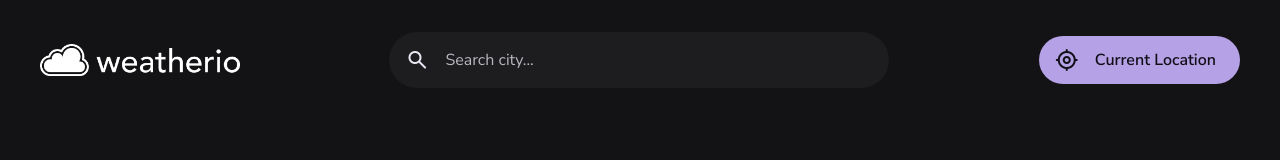
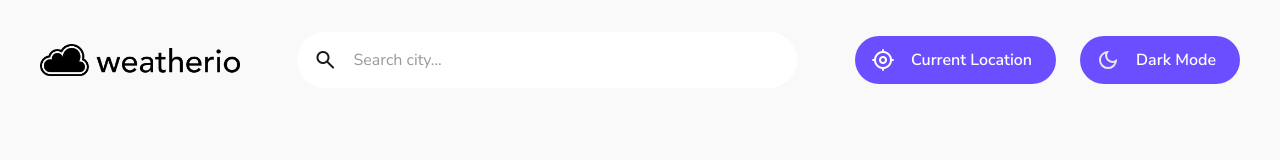
Before and after one commit to AbhisekDas01/Java-Scripts-Projects, a plain HTML site: page Weather App/index.html in a window 1280 px wide. Drawn offline with Linux system fonts and the light colour scheme.

Commit message:
added lightmode switch

```diff
--- /dev/null
+++ b/Weather App/assets/css/darkmode.css
@@ -0,0 +1,63 @@
+.lightMode {
+        /* Light Mode Colors */
+        --primary: #6B4EFF;
+        --on-primary: #FFFFFF;
+        --background: #F9F9F9;
+        --on-background: #1A1A1A;
+        --surface: #FFFFFF;
+        --on-surface: #333333;
+        --on-surface-variant: #666666;
+        --on-surface-variant-2: #999999;
+        --outline: #CCCCCC;
+        --bg-aqi-1: #DFFFD6;
+        --on-bg-aqi-1: #1F331F;
+        --bg-aqi-2: #FFF7D6;
+        --on-bg-aqi-2: #33311F;
+        --bg-aqi-3: #FFE5D6;
+        --on-bg-aqi-3: #332B1F;
+        --bg-aqi-4: #FFD6D6;
+        --on-bg-aqi-4: #331F1F;
+        --bg-aqi-5: #FFD6EB;
+        --on-bg-aqi-5: #331F29;
+        --white: hsl(0, 0%, 100%);
+        --white-alpha-4: hsla(0, 0%, 100%, 0.04);
+        --white-alpha-8: hsla(0, 0%, 100%, 0.08);
+        --black-alpha-10: hsla(0, 0%, 0%, 0.1);
+
+/* Light Mode Gradient Colors */
+        --gradient-1: linear-gradient(180deg, hsla(0, 0%, 100%, 0) 0%, hsla(0, 0%, 100%, 0.8) 65%, hsl(0, 0%, 100%) 100%);
+        --gradient-2: linear-gradient(180deg, hsla(0, 0%, 95%, 0) 0%, hsla(0, 0%, 95%, 0.8) 65%, hsl(0, 0%, 95%) 100%);
+
+
+        .logo img{
+                filter: invert(1);
+        }
+
+        .light-mode{
+                display: none;
+        }
+
+        .darkmode-btn{
+                display: flex;
+        }
+}
+
+
+
+.heading {
+        color: var(--on-surface);
+}
+
+.btn-primary{
+        cursor: pointer;
+}
+
+
+.darkmode-btn {
+        display: none;
+}
+
+.animation{
+
+        animation: Frames .3s ease;
+}
--- a/Weather App/assets/js/api.js
+++ b/Weather App/assets/js/api.js
@@ -2,7 +2,7 @@
 'use strict';
 
 //api key
-const api_key = '<api-key>';
+const api_key = '7c2a5a7eecbfe599be281587425f9cf9';
 
 
 /**
@@ -13,9 +13,13 @@ const api_key = '<api-key>';
 
 export const fetchData = async function(URL , callback){
 
-    const response = await fetch(`${URL}&appid=${api_key}`)
-    const data = await response.json();
-    callback(data);
+    // const response = await fetch(`${URL}&appid=${api_key}`)
+    // const data = await response.json();
+    // callback(data);
+
+    fetch(`${URL}&appid=${api_key}`)
+    .then(res => res.json())
+    .then(data => callback(data));
 
 }
 
--- /dev/null
+++ b/Weather App/assets/js/darkmode.js
@@ -0,0 +1,22 @@
+//get the system color profile
+
+const darkMode = window.matchMedia('(prefers-color-scheme: dark)').matches;
+
+if(darkMode){
+    document.body.classList.remove('lightMode');
+    console.log(darkMode);
+}
+else{
+    document.body.classList.add('lightMode');
+}
+
+
+const lightmodeBtn = document.querySelector('.light-mode');
+const darkModeBtn = document.querySelector(".darkmode-btn");
+
+
+const modeSwitch = document.querySelector(".darkmode-container");
+
+modeSwitch.addEventListener("click" , function(){
+    document.body.classList.toggle('lightMode');
+})
--- a/Weather App/assets/js/route.js
+++ b/Weather App/assets/js/route.js
@@ -3,7 +3,7 @@
 //importing this 2 functions form app.js
 import {updateWeather , error404} from "./app.js";
 
-const defaultLocation = "#/weather?lat=23.7644025&lon=90.389015";
+const defaultLocation = "#/weather?lat=28.6138954&lon=77.2090057";
 //defautLocation london
 
 //fetch current location of the system
--- a/Weather App/index.html
+++ b/Weather App/index.html
@@ -17,17 +17,20 @@
     <link href="https://fonts.googleapis.com/css2?family=Nunito+Sans:wght@400;600&display=swap" rel="stylesheet" />
 
     <link rel="stylesheet" href="assets/css/style.css" />
+    <link rel="stylesheet" href="assets/css/darkmode.css">
 
     <!-- link script -->
     <script src="assets/js/app.js" type="module"></script>
     <script src="assets/js/route.js" type="module"></script>
+    <script src="assets/js/darkmode.js"  type="module"></script>
+
 </head>
 
 <body>
     <!-- header  -->
     <header class="header">
         <div class="container">
-            <a href="#" class="logo">
+            <a href="#/weather?lat=28.6138954&lon=77.2090057" class="logo">
                 <img src="./assets/images/logo.png" width="364" height="58" alt="logo" />
             </a>
 
@@ -46,6 +49,8 @@
             </div>
 
             <div class="header-actions">
+
+
             <button class="icon-btn has-state" aria-label="open search" data-search-toggler="">
                 <span class="m-icon icon">search</span>
             </button>
@@ -54,6 +59,17 @@
                 <span class="m-icon">my_location</span>
                 <span class="span">Current Location</span>
             </a>
+
+            <div class="fade-in darkmode-container">
+                <button class="darkmode-btn btn-primary">
+                    <svg xmlns="http://www.w3.org/2000/svg" class="animation" height="24px" viewBox="0 -960 960 960" width="24px" fill="#e8eaed"><path d="M480-120q-150 0-255-105T120-480q0-150 105-255t255-105q14 0 27.5 1t26.5 3q-41 29-65.5 75.5T444-660q0 90 63 153t153 63q55 0 101-24.5t75-65.5q2 13 3 26.5t1 27.5q0 150-105 255T480-120Zm0-80q88 0 158-48.5T740-375q-20 5-40 8t-40 3q-123 0-209.5-86.5T364-660q0-20 3-40t8-40q-78 32-126.5 102T200-480q0 116 82 198t198 82Zm-10-270Z"/></svg>
+                    <span class="span">Dark Mode</span>
+                </button>
+                <button class="light-mode btn-primary ">
+                    <svg xmlns="http://www.w3.org/2000/svg" class="animation" height="24px" viewBox="0 -960 960 960" width="24px" fill="#000000"><path d="M480-360q50 0 85-35t35-85q0-50-35-85t-85-35q-50 0-85 35t-35 85q0 50 35 85t85 35Zm0 80q-83 0-141.5-58.5T280-480q0-83 58.5-141.5T480-680q83 0 141.5 58.5T680-480q0 83-58.5 141.5T480-280ZM200-440H40v-80h160v80Zm720 0H760v-80h160v80ZM440-760v-160h80v160h-80Zm0 720v-160h80v160h-80ZM256-650l-101-97 57-59 96 100-52 56Zm492 496-97-101 53-55 101 97-57 59Zm-98-550 97-101 59 57-100 96-56-52ZM154-212l101-97 55 53-97 101-59-57Zm326-268Z"/></svg>
+                    <span class="span">Light Mode</span>
+                </button>
+            </div>
             </div>
         </div>
     </header>
@@ -110,6 +126,8 @@
             <span class="span">Go Home</span>
         </a>
     </section>
+
+
 </body>
 
 </html>
```
Also changed, not shown: Weather App/assets/css/style.css (+0 -8 lines). Lines whose indentation alone changed are shown as unchanged.
